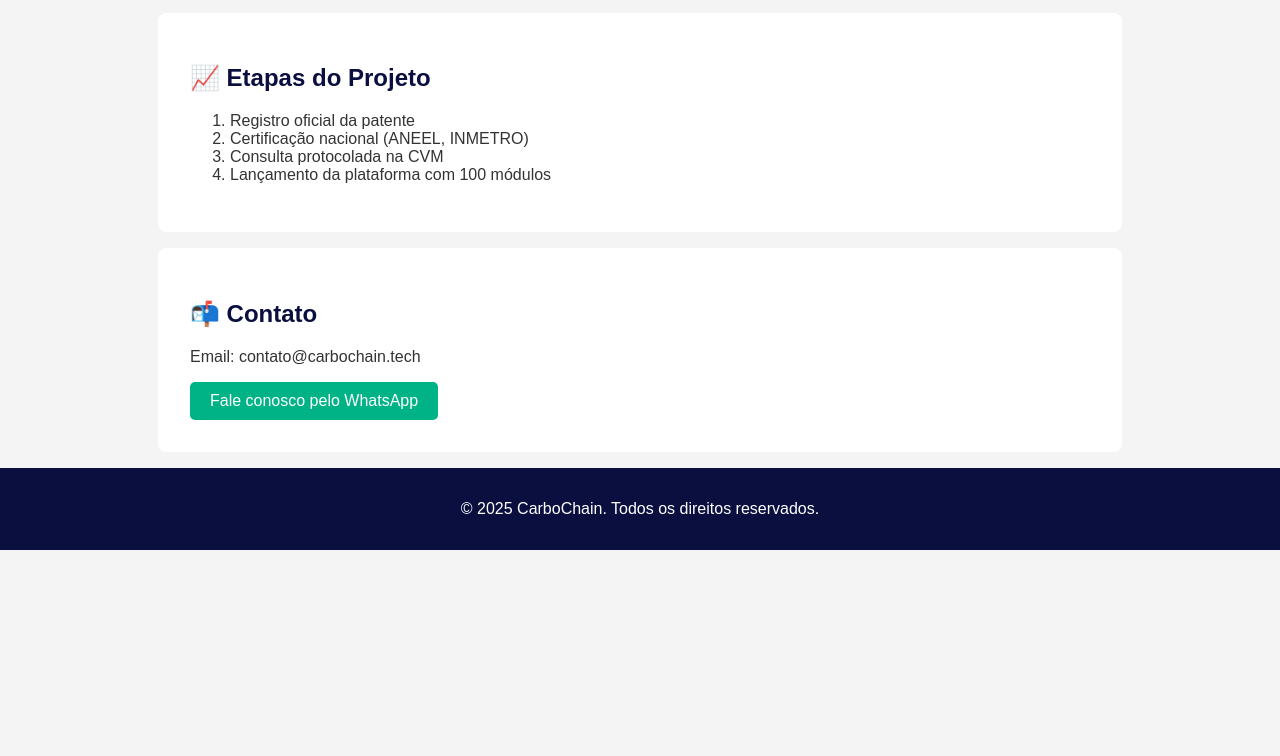
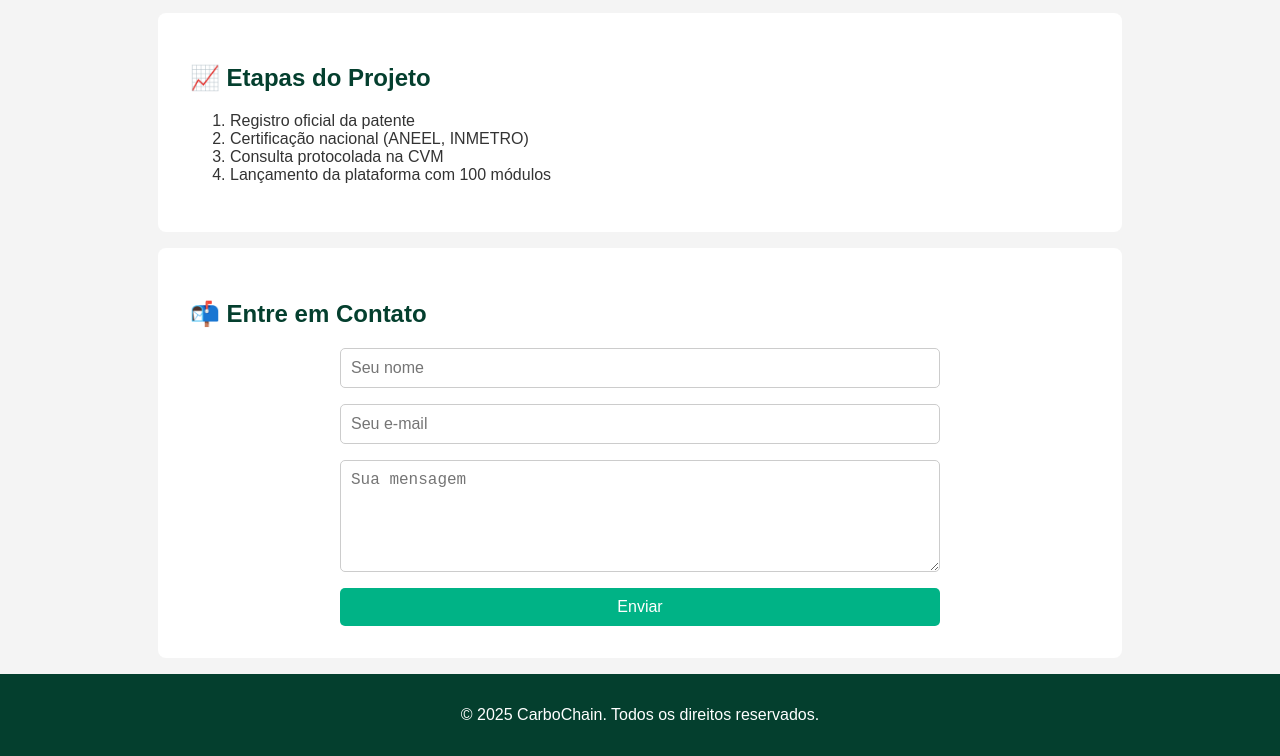
Before and after one commit to slasfir/carbochain-site, a plain HTML site: page index.html in a window 1280 px wide. Shown: the part 870-1626 px from the top of the page. Before the commit the page ends 1420 px from the top, so only its background shows below. Drawn offline with Linux system fonts and the light colour scheme.

Commit message:
Atualização do fundo para verde escuro no header e rodapé

```diff
--- a/index.html
+++ b/index.html
@@ -43,10 +43,14 @@
     </ol>
   </section>
 
-  <section>
-    <h2>📬 Contato</h2>
-    <p>Email: contato@carbochain.tech</p>
-    <a class="btn" href="https://wa.me/5584999966643" target="_blank">Fale conosco pelo WhatsApp</a>
+  <section id="contato">
+    <h2>📬 Entre em Contato</h2>
+    <form action="https://formsubmit.co/carbochain@gmail.com" method="POST">
+      <input type="text" name="nome" placeholder="Seu nome" required>
+      <input type="email" name="email" placeholder="Seu e-mail" required>
+      <textarea name="mensagem" rows="5" placeholder="Sua mensagem" required></textarea>
+      <button type="submit">Enviar</button>
+    </form>
   </section>
 
   <footer>
--- a/style.css
+++ b/style.css
@@ -7,7 +7,7 @@ body {
   color: #333;
 }
 header {
-  background: #0a0f3f;
+  background: #043f2e; /* verde escuro */
   color: #fff;
   text-align: center;
   padding: 2rem 1rem;
@@ -24,22 +24,36 @@ section {
   border-radius: 8px;
 }
 section h2 {
-  color: #0a0f3f;
+  color: #043f2e;
 }
 footer {
   text-align: center;
   padding: 1rem;
-  background: #0a0f3f;
+  background: #043f2e;
   color: white;
 }
-.btn {
-  display: inline-block;
+form {
+  display: flex;
+  flex-direction: column;
+  gap: 1rem;
+  max-width: 600px;
+  margin: auto;
+}
+form input, form textarea {
+  padding: 10px;
+  border: 1px solid #ccc;
+  border-radius: 5px;
+  font-size: 1rem;
+}
+form button {
   padding: 10px 20px;
   background: #00b386;
   color: #fff;
+  border: none;
   border-radius: 5px;
-  text-decoration: none;
+  cursor: pointer;
+  font-size: 1rem;
 }
-.btn:hover {
+form button:hover {
   background: #008f6a;
 }
```
